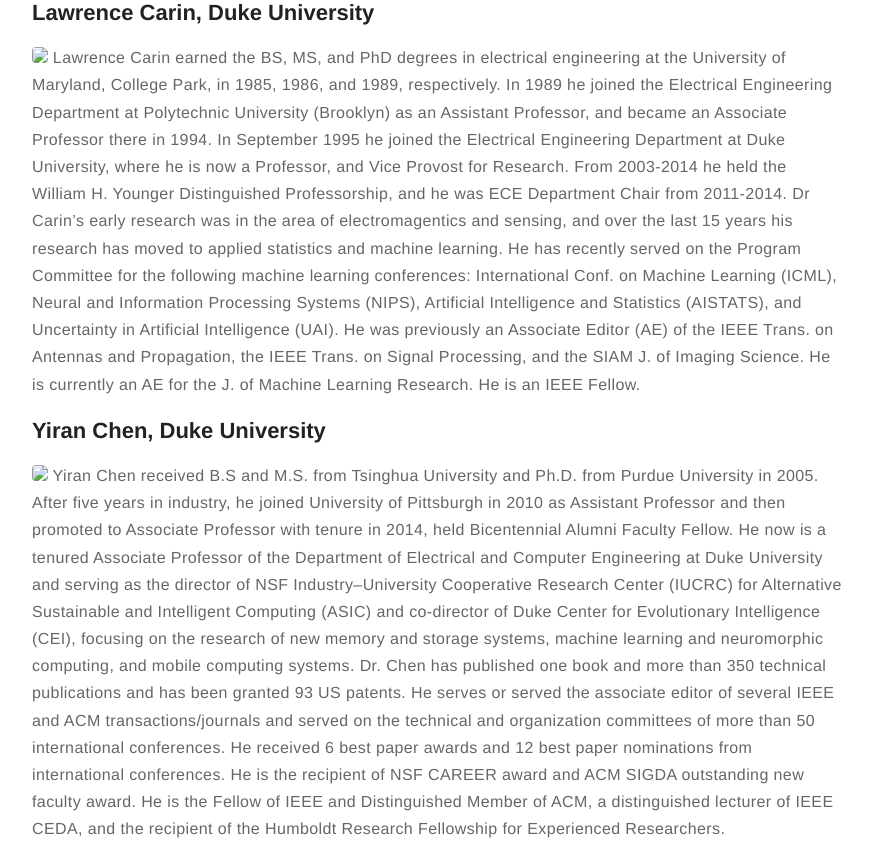
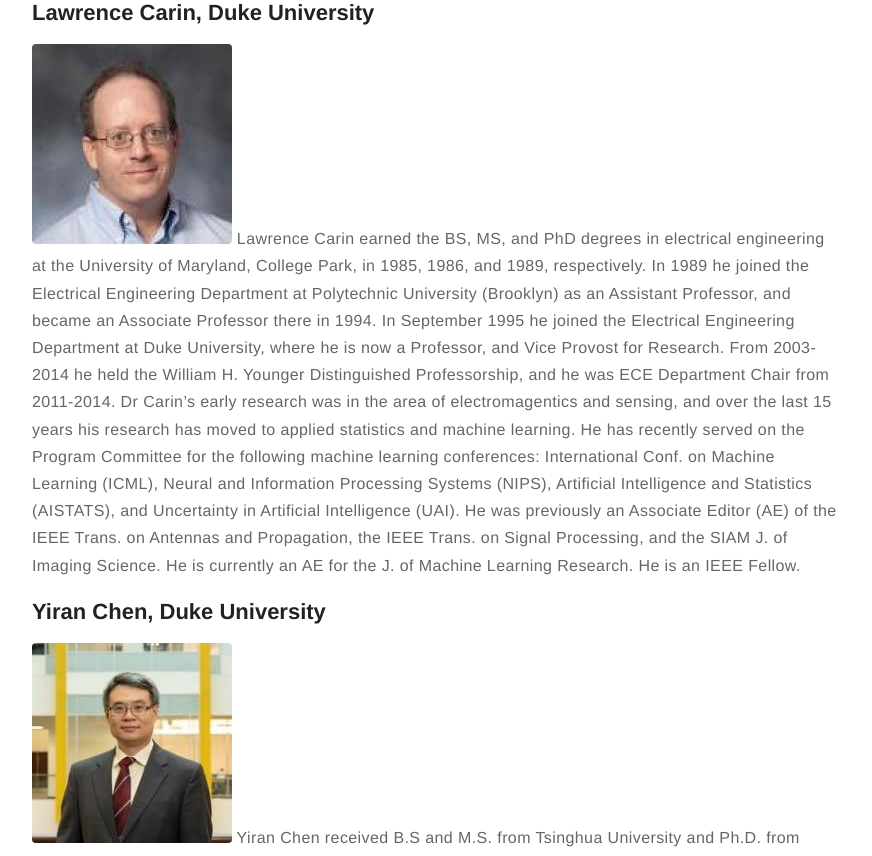
Before and after one commit to ornlcda/ornlaiws2019, a Jekyll site: the page built from committee.md, in a window 1280 px wide. Shown: the part 579-1435 px from the top of the page, without its empty margins (203-1075 px from the left). Built offline with Jekyll 4.4.1, drawn with Linux system fonts in a browser that asks for light colours; a style sheet for code colours, icons or effects is not loaded.

Commit message:
broken images in committee

```diff
--- a/committee.md
+++ b/committee.md
@@ -4,18 +4,18 @@
 sitemap: true
 ---
 ## Tom Potok, Oak Ridge National Laboratory
-<img class="selfie" src="assets/images/potok-bio-pic.png">
+<img class="selfie" src="../assets/images/potok-bio-pic.png">
 Dr. Thomas E. Potok leads the Computational Data Analytics Research Group at Oak Ridge National Laboratory and serves as principal investigator on several projects. Dr. Potok is an adjunct faculty member at the University of Tennessee and a member of the ACM and IEEE Computer Society.
 
 ## Lawrence Carin, Duke University
-<img class="selfie" src="assets/images/carin-bio-pic.jpg">
+<img class="selfie" src="../assets/images/carin-bio-pic.jpg">
 Lawrence Carin earned the BS, MS, and PhD degrees in electrical engineering at the University of Maryland, College Park, in 1985, 1986, and 1989, respectively. In 1989 he joined the Electrical Engineering Department at Polytechnic University (Brooklyn) as an Assistant Professor, and became an Associate Professor there in 1994. In September 1995 he joined the Electrical Engineering Department at Duke University, where he is now a Professor, and Vice Provost for Research. From 2003-2014 he held the William H. Younger Distinguished Professorship, and he was ECE Department Chair from 2011-2014. Dr Carin's early research was in the area of electromagentics and sensing, and over the last 15 years his research has moved to applied statistics and machine learning. He has recently served on the Program Committee for the following machine learning conferences: International Conf. on Machine Learning (ICML), Neural and Information Processing Systems (NIPS), Artificial Intelligence and Statistics (AISTATS), and Uncertainty in Artificial Intelligence (UAI). He was previously an Associate Editor (AE) of the IEEE Trans. on Antennas and Propagation, the IEEE Trans. on Signal Processing, and the SIAM J. of Imaging Science. He is currently an AE for the J. of Machine Learning Research. He is an IEEE Fellow.
 
 ## Yiran Chen, Duke University
-<img class="selfie" src="assets/images/yiran-bio-pic.jpg">
+<img class="selfie" src="../assets/images/yiran-bio-pic.jpg">
 Yiran Chen received B.S and M.S. from Tsinghua University and Ph.D. from Purdue University in 2005. After five years in industry, he joined University of Pittsburgh in 2010 as Assistant Professor and then promoted to Associate Professor with tenure in 2014, held Bicentennial Alumni Faculty Fellow. He now is a tenured Associate Professor of the Department of Electrical and Computer Engineering at Duke University and serving as the director of NSF Industry–University Cooperative Research Center (IUCRC) for Alternative Sustainable and Intelligent Computing (ASIC) and co-director of Duke Center for Evolutionary Intelligence (CEI), focusing on the research of new memory and storage systems, machine learning and neuromorphic computing, and mobile computing systems. Dr. Chen has published one book and more than 350 technical publications and has been granted 93 US patents. He serves or served the associate editor of several IEEE and ACM transactions/journals and served on the technical and organization committees of more than 50 international conferences. He received 6 best paper awards and 12 best paper nominations from international conferences. He is the recipient of NSF CAREER award and ACM SIGDA outstanding new faculty award. He is the Fellow of IEEE and Distinguished Member of ACM, a distinguished lecturer of IEEE CEDA, and the recipient of the Humboldt Research Fellowship for Experienced Researchers.
 
 ## Ramakrishnan(Ramki) Kannan, Oak Ridge National Laboratory
-<img class="selfie" src="assets/images/ramki-bio-pic.jpg">
+<img class="selfie" src="../assets/images/ramki-bio-pic.jpg">
 
 Generally, people know me as Ramki. I am a Computational Data Scientist in Oak Ridge National Laboratory focusing on large scale data mining and machine learning algorithms on HPC systems and modern architectures with applications from scientific domain and many different internet services. I received my Ph.D in Computer Science from College of Computing, Georgia Institute of Technology(GaTech) advised by Prof. Haesun Park. Prior to Ph.D., I worked on Data Analytics group at IBM TJ Watson Research Center and was an IBM Master Inventor. Under the advise of Prof. Narahari, I graduated from Indian Institute of Science with M.Sc (Engg). For more information visit https://ramkikannan.github.io
```
